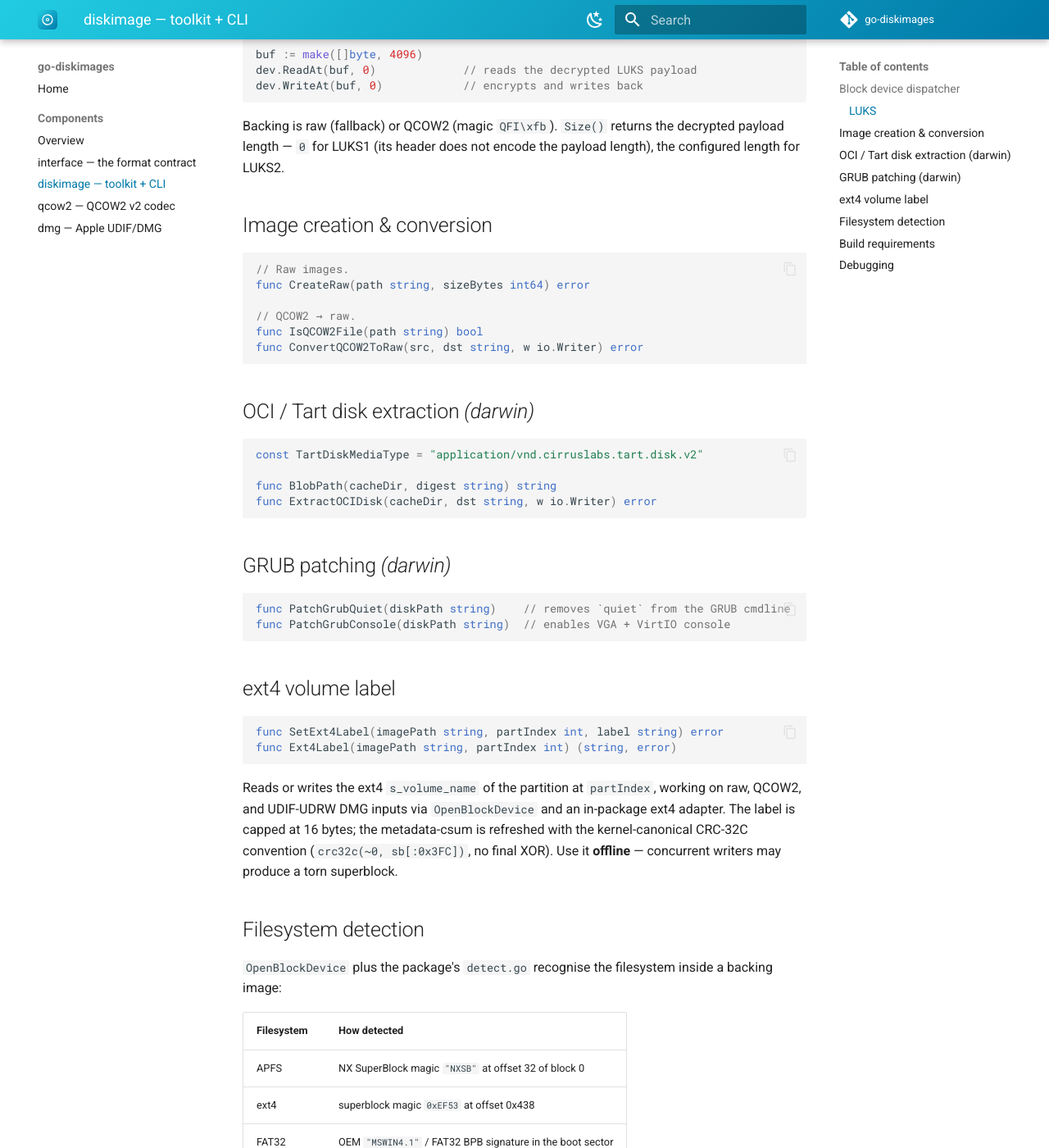
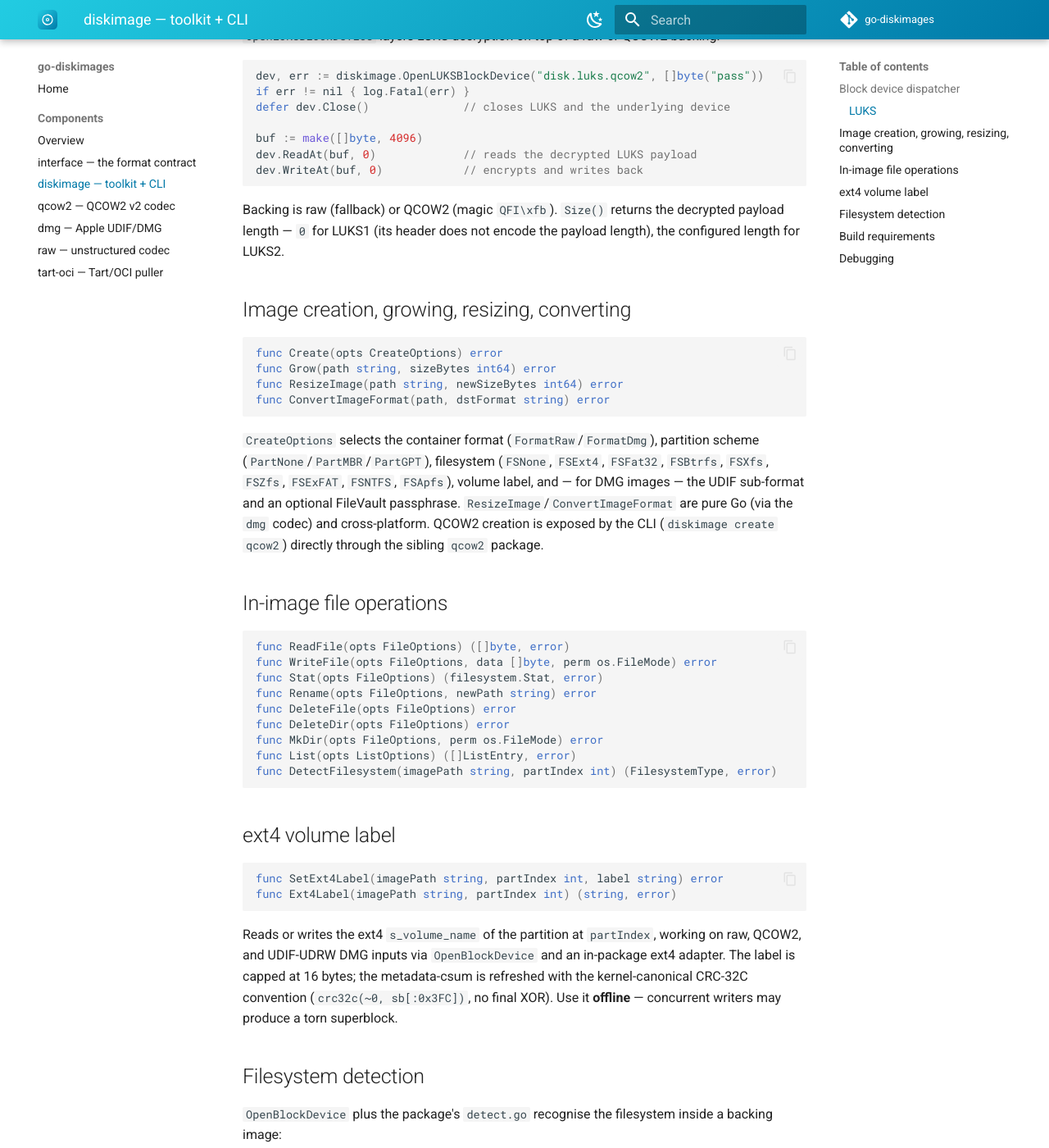
Before and after one commit to go-diskimages/docs, an MkDocs documentation site: the page built from docs/components/diskimage.md, in a window 1280 px wide and 1400 px high, scrolled down 1080 px. Shown: the whole window at 82% size. Built offline with MkDocs 1.6.1 and Material for MkDocs 9.7.7, drawn with Linux system fonts in a browser that asks for light colours; the version menu is left out; some of the changed text lies outside the part shown.

Commit message:
docs: add raw/tart-oci component pages, fix stale diskimage API docs (#2)
raw and tart-oci shipped as full pure-Go codecs weeks ago but the docs
site still called them "empty placeholder repos ... ship no code yet."
Add component pages for both (mirroring the existing qcow2/dmg pages,
verified against `go doc -all` output in each repo) and wire them into
mkdocs.yml nav and the components/index + home overview tables.

Also correct components/diskimage.md, which carried the same stale
pre-org-split API as the diskimage repo's own README (CreateRaw,
IsQCOW2File, ExtractOCIDisk, PatchGrubQuiet/Console, TartDiskMediaType,
fictional DISKIMAGE_DEBUG/*_DEBUG env vars, "macOS-only for OCI/GRUB"
claim) — replaced with the real current API and cross-links to the
sibling go-bootloaders/grub and tart-oci packages that now own those
features.

Co-authored-by: Claude Opus 4.8 <noreply@anthropic.com>

````diff
--- a/docs/components/diskimage.md
+++ b/docs/components/diskimage.md
@@ -1,8 +1,10 @@
 # diskimage — toolkit + CLI
 
-`github.com/go-diskimages/diskimage` is the unified toolkit for **creating and
-converting** VM disk images (raw / QCOW2 / OCI-Tart) and **patching GRUB**
-configurations in place. It is used to prepare images for Apple
+`github.com/go-diskimages/diskimage` is the unified toolkit (library + CLI) for
+**creating, converting, resizing**, and reading/writing files inside VM disk
+images (raw / DMG-UDIF, plus QCOW2 via the CLI), across
+ext4/fat32/btrfs/xfs/zfs/exfat/apfs and MBR/GPT partition tables, with optional
+LUKS and APFS FileVault encryption. It is used to prepare images for Apple
 Virtualization.framework VMs. It also ships a `cmd/diskimage` CLI (renamed from
 the older `diskimagec`).
 
@@ -10,9 +12,13 @@ the older `diskimagec`).
 github.com/go-diskimages/diskimage
 ```
 
-It builds on the [`qcow2`](qcow2.md) and [`dmg`](dmg.md) codecs and on the
-sibling `ext4` (go-filesystems) and `lzfse` (go-compressions) packages. OCI and
-GRUB features are macOS-only (`darwin` build tag).
+It composes the [`qcow2`](qcow2.md) and [`dmg`](dmg.md) codecs, the
+[go-filesystems](https://github.com/go-filesystems) drivers, and
+[go-fde](https://github.com/go-fde) (APFS/LUKS encryption) into one CLI +
+library — see its `go.mod` for exact versions. GRUB-config patching lives in
+the sibling [`go-bootloaders/grub`](https://go-bootloaders.github.io/docs/)
+package; OCI/Tart image extraction lives in the sibling
+[`tart-oci`](tart-oci.md) package.
 
 ## Block device dispatcher
 
@@ -57,31 +63,35 @@ Backing is raw (fallback) or QCOW2 (magic `QFI\xfb`). `Size()` returns the
 decrypted payload length — `0` for LUKS1 (its header does not encode the
 payload length), the configured length for LUKS2.
 
-## Image creation & conversion
+## Image creation, growing, resizing, converting
 
 ```go
-// Raw images.
-func CreateRaw(path string, sizeBytes int64) error
-
-// QCOW2 → raw.
-func IsQCOW2File(path string) bool
-func ConvertQCOW2ToRaw(src, dst string, w io.Writer) error
+func Create(opts CreateOptions) error
+func Grow(path string, sizeBytes int64) error
+func ResizeImage(path string, newSizeBytes int64) error
+func ConvertImageFormat(path, dstFormat string) error
 ```
 
-## OCI / Tart disk extraction *(darwin)*
+`CreateOptions` selects the container format (`FormatRaw`/`FormatDmg`),
+partition scheme (`PartNone`/`PartMBR`/`PartGPT`), filesystem (`FSNone`,
+`FSExt4`, `FSFat32`, `FSBtrfs`, `FSXfs`, `FSZfs`, `FSExFAT`, `FSNTFS`,
+`FSApfs`), volume label, and — for DMG images — the UDIF sub-format and an
+optional FileVault passphrase. `ResizeImage`/`ConvertImageFormat` are pure Go
+(via the `dmg` codec) and cross-platform. QCOW2 creation is exposed by the CLI
+(`diskimage create qcow2`) directly through the sibling `qcow2` package.
+
+## In-image file operations
 
 ```go
-const TartDiskMediaType = "application/vnd.cirruslabs.tart.disk.v2"
-
-func BlobPath(cacheDir, digest string) string
-func ExtractOCIDisk(cacheDir, dst string, w io.Writer) error
-```
-
-## GRUB patching *(darwin)*
-
-```go
-func PatchGrubQuiet(diskPath string)    // removes `quiet` from the GRUB cmdline
-func PatchGrubConsole(diskPath string)  // enables VGA + VirtIO console
+func ReadFile(opts FileOptions) ([]byte, error)
+func WriteFile(opts FileOptions, data []byte, perm os.FileMode) error
+func Stat(opts FileOptions) (filesystem.Stat, error)
+func Rename(opts FileOptions, newPath string) error
+func DeleteFile(opts FileOptions) error
+func DeleteDir(opts FileOptions) error
+func MkDir(opts FileOptions, perm os.FileMode) error
+func List(opts ListOptions) ([]ListEntry, error)
+func DetectFilesystem(imagePath string, partIndex int) (FilesystemType, error)
 ```
 
 ## ext4 volume label
@@ -116,13 +126,14 @@ a backing image:
 
 ## Build requirements
 
-macOS only for the OCI and GRUB features (`darwin` build tag); the raw / QCOW2 /
-DMG block-device and conversion paths build everywhere.
+Pure Go (`CGO_ENABLED=0`), cross-platform, all six supported 64-bit
+architectures. A handful of darwin-only integration tests additionally
+cross-check the pure-Go UDIF codec against real `hdiutil` output and the
+`go-bootloaders/grub` patch helpers against real GRUB behavior on macOS; they
+are not part of the public API and are not required to build or use the
+library on any platform.
 
 ## Debugging
 
-| Env var | Effect |
-|---------|--------|
-| `DISKIMAGE_DEBUG` | global debug output |
-| `DISKIMAGE_ZFS_DEBUG` | ZFS-specific traces |
-| `DISKIMAGE_BTRFS_DEBUG` | Btrfs-specific traces |
+The `integration` stress test's iteration count is configurable via the
+`DISKIMAGE_STRESS_ITERS` environment variable.
--- a/mkdocs.yml
+++ b/mkdocs.yml
@@ -1,5 +1,5 @@
 site_name: go-diskimages
-site_description: Pure-Go disk-image tooling — create, detect, convert and resize VM disk images (raw / QCOW2 / Apple UDIF-DMG) over one shared format contract. No cgo, no external tools.
+site_description: Pure-Go disk-image tooling — create, detect, convert and resize VM disk images (raw / QCOW2 / Apple UDIF-DMG / Tart-OCI) over one shared format contract. No cgo, no external tools.
 site_url: https://go-diskimages.github.io/docs/
 repo_url: https://github.com/go-diskimages
 repo_name: go-diskimages
@@ -43,3 +43,5 @@ nav:
       - "diskimage — toolkit + CLI": components/diskimage.md
       - "qcow2 — QCOW2 v2 codec": components/qcow2.md
       - "dmg — Apple UDIF/DMG": components/dmg.md
+      - "raw — unstructured codec": components/raw.md
+      - "tart-oci — Tart/OCI puller": components/tart-oci.md
````
Also changed, not shown: docs/components/index.md (+7 -7 lines), docs/components/raw.md (added, +72 -0 lines), docs/components/tart-oci.md (added, +61 -0 lines), docs/index.md (+7 -7 lines).
